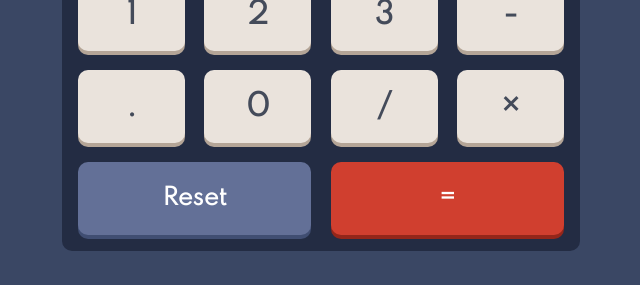
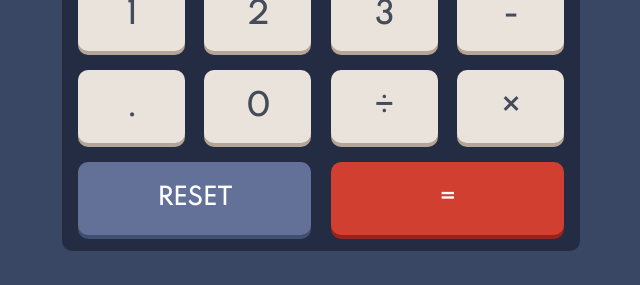
Before and after one commit to hienhhcc/HIENHHCC_CALCULATOR, a React (Create React App) app: page / in a window 1280 px wide. Shown: the part 465-750 px from the top of the page, without its empty margins (319-959 px from the left). Built offline with nearby package versions, Linux system fonts and the light colour scheme.

Commit message:
finish core function of calculator

```diff
--- a/src/components/Instructions/Instruction/OperatorInstruction/index.js
+++ b/src/components/Instructions/Instruction/OperatorInstruction/index.js
@@ -11,10 +11,12 @@ const OperatorInstruction = ({ name, operationType, dispatch, input }) => {
       dispatch({ type: 'operator', payload: name });
     } else if (name === '=') {
       dispatch({ type: 'equal' });
-    } else if (name === 'AC') {
+    } else if (name === 'Reset') {
       dispatch({ type: 'clear' });
     } else if (name === '+/-') {
       dispatch({ type: 'negate' });
+    } else if (name === 'Del') {
+      dispatch({ type: 'delete' });
     }
   };
 
@@ -28,7 +30,11 @@ const OperatorInstruction = ({ name, operationType, dispatch, input }) => {
     </StyledIntruction>
   );
 
-  if ((input[0] === DIVIDEBY0 || input[0] === MODULOBY0) && name !== 'AC') {
+  if (
+    (input[0] === DIVIDEBY0 || input[0] === MODULOBY0) &&
+    name !== 'Reset' &&
+    name !== 'Del'
+  ) {
     content = (
       <StyledIntruction
         operationType={operationType}
--- a/src/components/Instructions/Instruction/styles/index.js
+++ b/src/components/Instructions/Instruction/styles/index.js
@@ -5,6 +5,7 @@ export const StyledIntruction = styled.button`
   font-size: ${(props) =>
     props.operationType === 'normal' ? '1.8rem' : '1.4rem'};
   font-weight: 900;
+  text-transform: uppercase;
   cursor: pointer;
   background-color: ${(props) =>
     props.operationType === 'normal'
@@ -32,4 +33,9 @@ export const StyledIntruction = styled.button`
   &:active {
     background-color: #c5c5c5;
   }
+
+  &:disabled {
+    opacity: 0.7;
+    cursor: not-allowed;
+  }
 `;
--- a/src/components/Instructions/index.js
+++ b/src/components/Instructions/index.js
@@ -24,7 +24,7 @@ const Instructions = ({ input, dispatch }) => {
       isNumberButton: true,
     },
     {
-      name: 'DEL',
+      name: 'Del',
       type: 'function',
     },
     {
@@ -78,7 +78,7 @@ const Instructions = ({ input, dispatch }) => {
       isNumberButton: true,
     },
     {
-      name: '/',
+      name: '÷',
       type: 'normal',
     },
     {
--- a/src/containers/Calculator/index.js
+++ b/src/containers/Calculator/index.js
@@ -33,19 +33,37 @@ const calculateHelper = (number1, operator, number2) => {
 const inputReducer = (state, action) => {
   let newState = { ...state, input: [...state.input] };
   let { input } = newState;
+  // console.log('payload', action.payload);
+  console.log(input);
   switch (action.type) {
+    case 'delete':
+      if (input[0] === DIVIDEBY0 || input[0] === MODULOBY0) {
+        return initialState;
+      }
+
+      if (input.length === 1 && input[0].length === 1) {
+        input[0] = '0';
+        return newState;
+      }
+
+      if (input.length === 1) {
+        input[0] = input[0].slice(0, input[0].length - 1);
+      } else if (input.length === 3) {
+        if (input[2].length === 1) input[2] = '0';
+        else input[2] = input[2].slice(0, input[2].length - 1);
+      }
+      return newState;
     case 'number':
+      if (
+        (input[0] === DIVIDEBY0 || input[0] === MODULOBY0) &&
+        newState.result !== ''
+      ) {
+        input[0] = action.payload;
+        newState.result = '';
+        return newState;
+      }
       if (input.length === 1) {
-        if (
-          input[0] !== DIVIDEBY0 &&
-          input[0] !== MODULOBY0 &&
-          newState.result === ''
-        ) {
-          input[0] = (+input[0].concat(action.payload)).toString();
-        } else {
-          input[0] = action.payload;
-          newState.result = '';
-        }
+        input[0] = (+input[0].concat(action.payload)).toString();
       } else if (input.length === 2) {
         input[2] = action.payload;
       } else {
```
